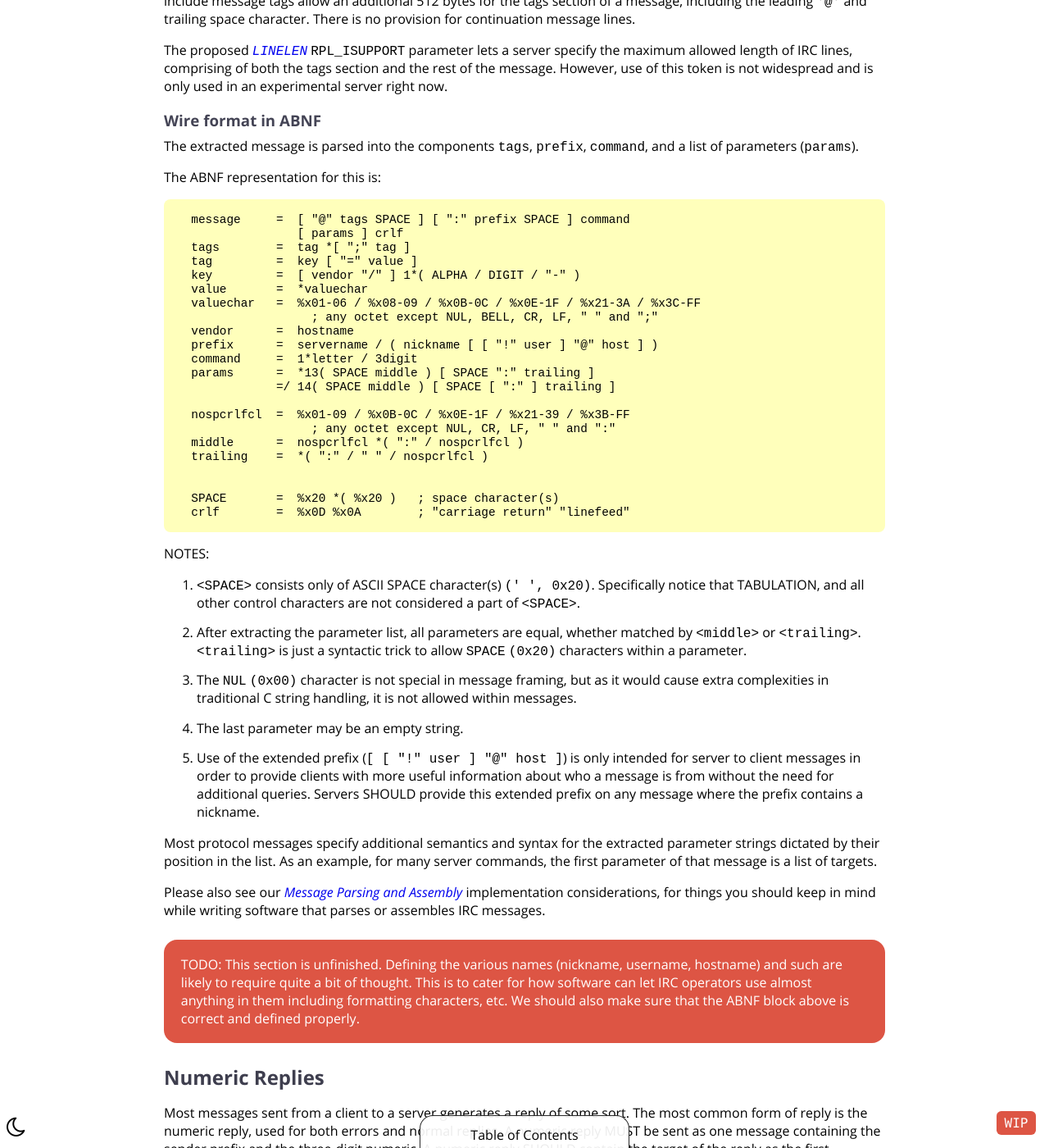
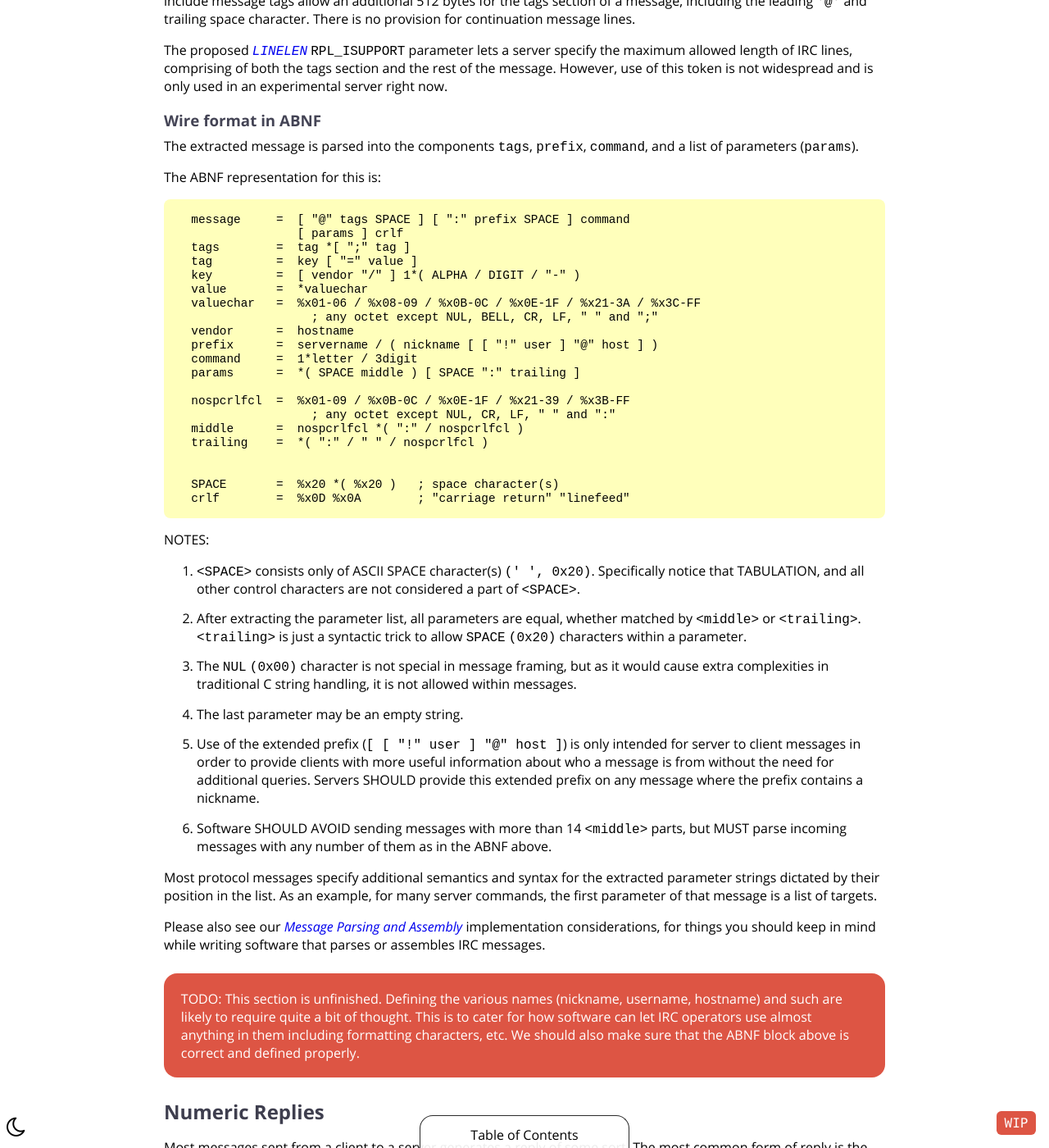
Before and after one commit to ircdocs/modern-irc, a Jekyll site: the page built from index.md, in a window 1280 px wide and 1400 px high, scrolled down 9119 px. Shown: the whole window at 82% size. Built offline with Jekyll 4.4.1, drawn with Linux system fonts in a browser that asks for light colours.

Commit message:
modern: Remove more space restrictions (thanks jcotton again!)

```diff
--- a/index.md
+++ b/index.md
@@ -335,8 +335,7 @@ The ABNF representation for this is:
       vendor      =  hostname
       prefix      =  servername / ( nickname [ [ "!" user ] "@" host ] )
       command     =  1*letter / 3digit
-      params      =  *13( SPACE middle ) [ SPACE ":" trailing ]
-                  =/ 14( SPACE middle ) [ SPACE [ ":" ] trailing ]
+      params      =  *( SPACE middle ) [ SPACE ":" trailing ]
 
       nospcrlfcl  =  %x01-09 / %x0B-0C / %x0E-1F / %x21-39 / %x3B-FF
                        ; any octet except NUL, CR, LF, " " and ":"
@@ -354,6 +353,7 @@ NOTES:
 3. The `NUL` `(0x00)` character is not special in message framing, but as it would cause extra complexities in traditional C string handling, it is not allowed within messages.
 4. The last parameter may be an empty string.
 5. Use of the extended prefix (`[ [ "!" user ] "@" host ]`) is only intended for server to client messages in order to provide clients with more useful information about who a message is from without the need for additional queries. Servers SHOULD provide this extended prefix on any message where the prefix contains a nickname.
+6. Software SHOULD AVOID sending messages with more than 14 `<middle>` parts, but MUST parse incoming messages with any number of them as in the ABNF above.
 
 Most protocol messages specify additional semantics and syntax for the extracted parameter strings dictated by their position in the list. As an example, for many server commands, the first parameter of that message is a list of targets.
 
```
